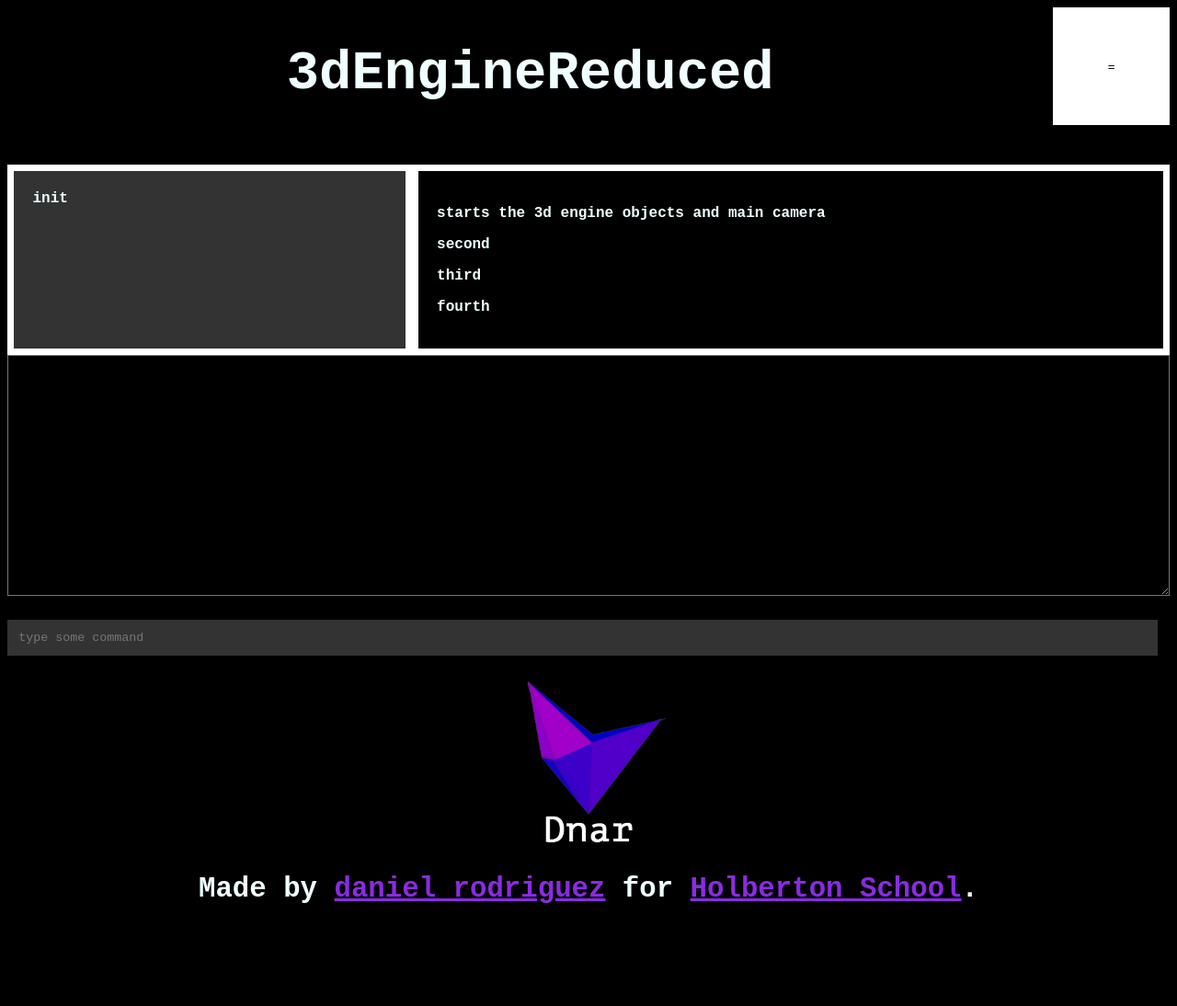
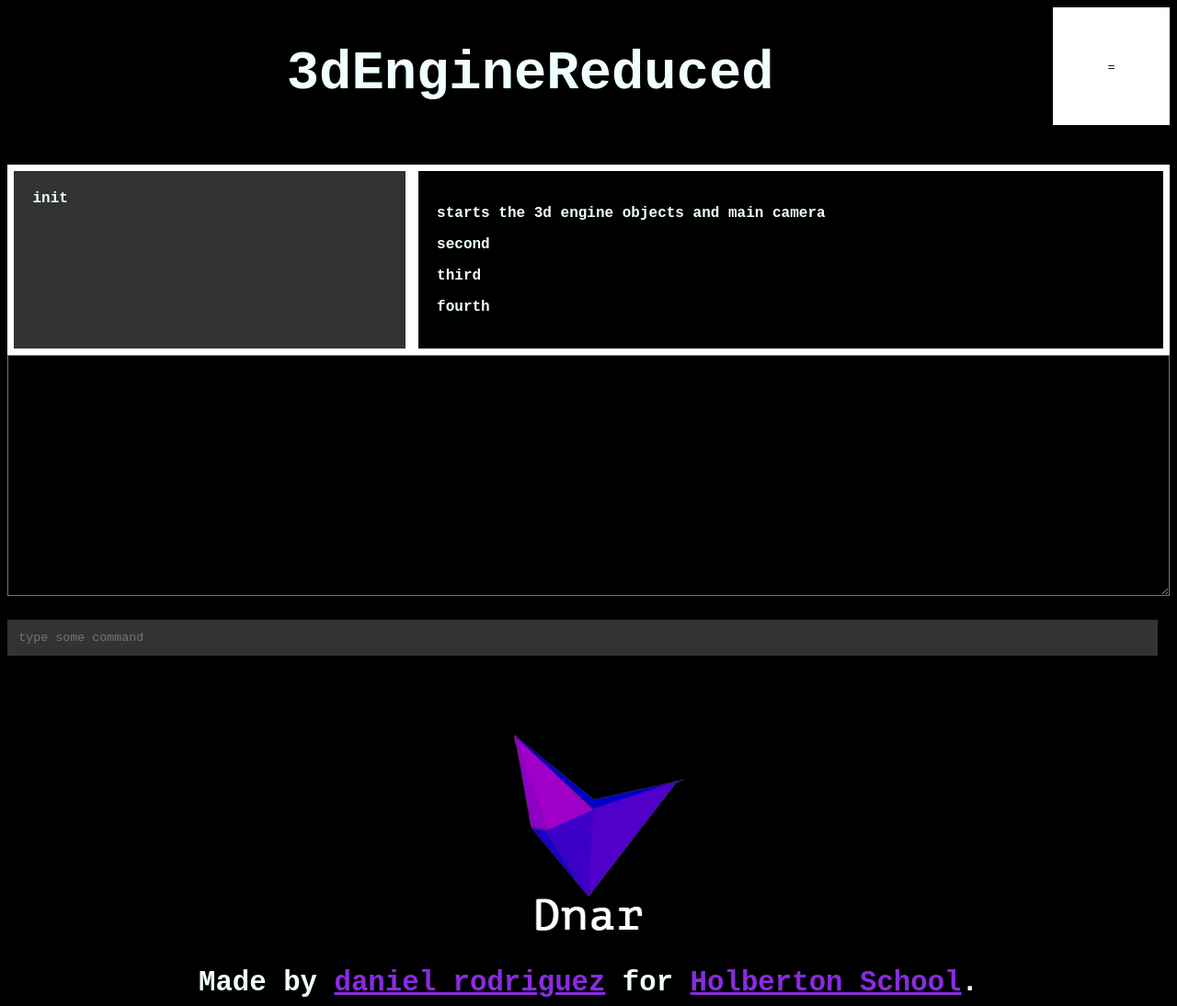
Before and after one commit to Danucas/html, a plain HTML site: page index.html in a window 1280 px wide. Shown: the whole page at 92% size. Before the commit the page ends 992 px from the top, so only its background shows below. Drawn offline with Linux system fonts and the light colour scheme.

Commit message:
first commit

```diff
--- a/index.html
+++ b/index.html
@@ -38,7 +38,7 @@
             <textarea id="historic"></textarea>
             <input id="terminal" placeholder="type some command">
 
-            <a style="text-align: center;text-decoration: none" href="engine_view.html"><img style="width: 18vw; height: 18vw;"src="src/logotipo_dnar.png"></a>
+            <a style="text-align: center;text-decoration: none" href="engine_view.html"><img style="margin-top:4vw ; width: 22vw; height: 22vw;"src="src/logotipo_dnar.png"></a>
             <footer>
 
 
```
